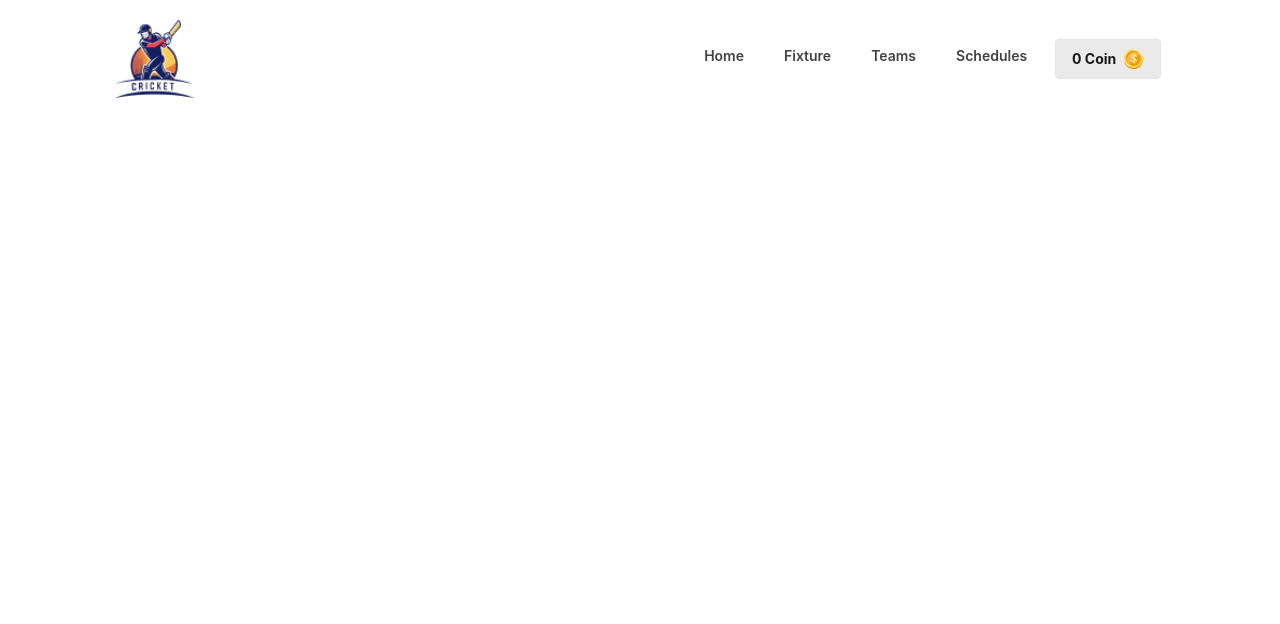
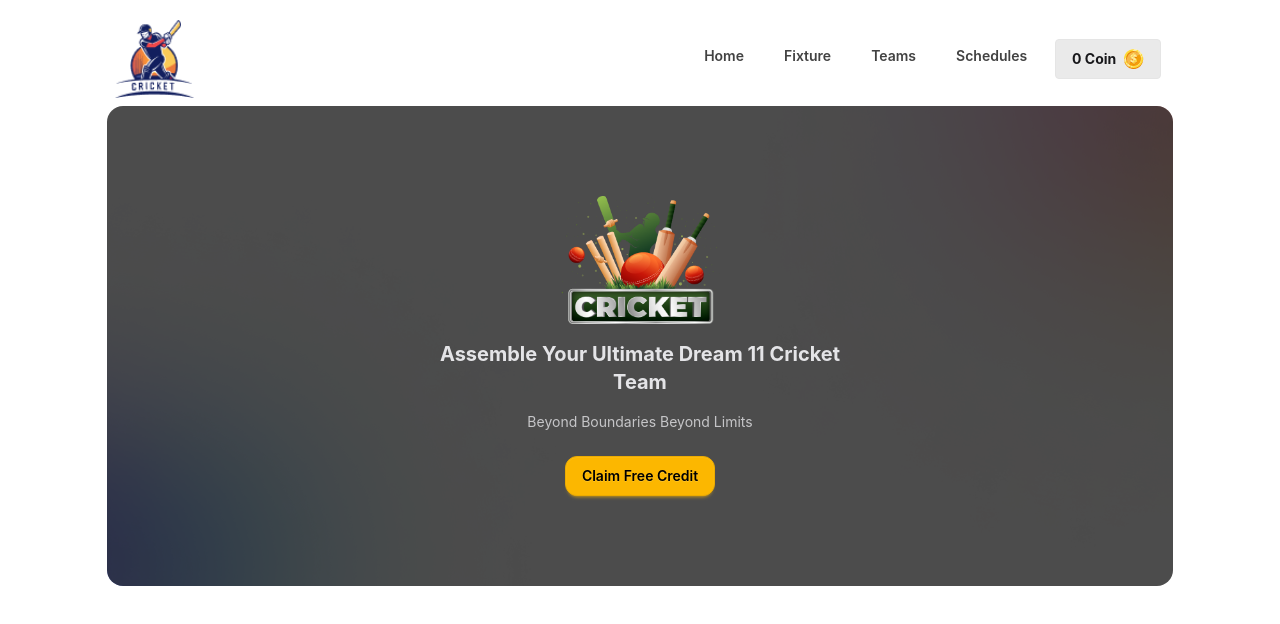
Before and after one commit to tanzid-48/bpl-dream-11, a React (Vite) app: page / in a window 1280 px wide. Shown: the top 624 px of the page. Built offline with nearby package versions, Linux system fonts and the light colour scheme.

Commit message:
Add Hero Section

```diff
--- a/src/App.jsx
+++ b/src/App.jsx
@@ -1,5 +1,6 @@
 
 import './App.css'
+import Banner from './componete/banner/Banner'
 import NavBar from './componete/NavBar'
 
 function App() {
@@ -10,6 +11,9 @@ function App() {
   <nav>
     <NavBar></NavBar>
   </nav>
+  <main>
+    <Banner></Banner>
+  </main>
 
 
 
--- /dev/null
+++ b/src/componete/banner/Banner.jsx
@@ -0,0 +1,45 @@
+import React from 'react';
+import bgimage from "../../../assets/bg-shadow.png";
+import bannerImage from "../../../assets/banner-main.png"
+
+const Banner = () => {
+    return (
+        <div
+            className="hero min-h-[60vh] w-10/12 mx-auto rounded-2xl"
+            style={{
+                backgroundImage: `url(${bgimage})`,
+                backgroundSize: "cover",
+                backgroundPosition: "center"
+            }}
+        >
+
+            <div className="hero-overlay bg-black/70 rounded-2xl"></div>
+
+            <div className="hero-content text-neutral-content text-center">
+                <div className="max-w-md flex flex-col items-center gap-4">
+                    <img
+                        src={bannerImage}
+                        alt="bannerImage"
+                        className="w-40 object-contain"
+                    />
+
+                    <p className="text-xl font-bold">
+                        Assemble Your Ultimate Dream 11 Cricket Team
+                    </p>
+
+                    <p className="text-sm opacity-80">
+                        Beyond Boundaries Beyond Limits
+                    </p>
+
+                    <button className="btn btn-warning mt-2 rounded-xl text-black font-semibold">
+                        Claim Free Credit
+                    </button>
+
+                </div>
+            </div>
+        </div>
+
+    );
+};
+
+export default Banner;
```
